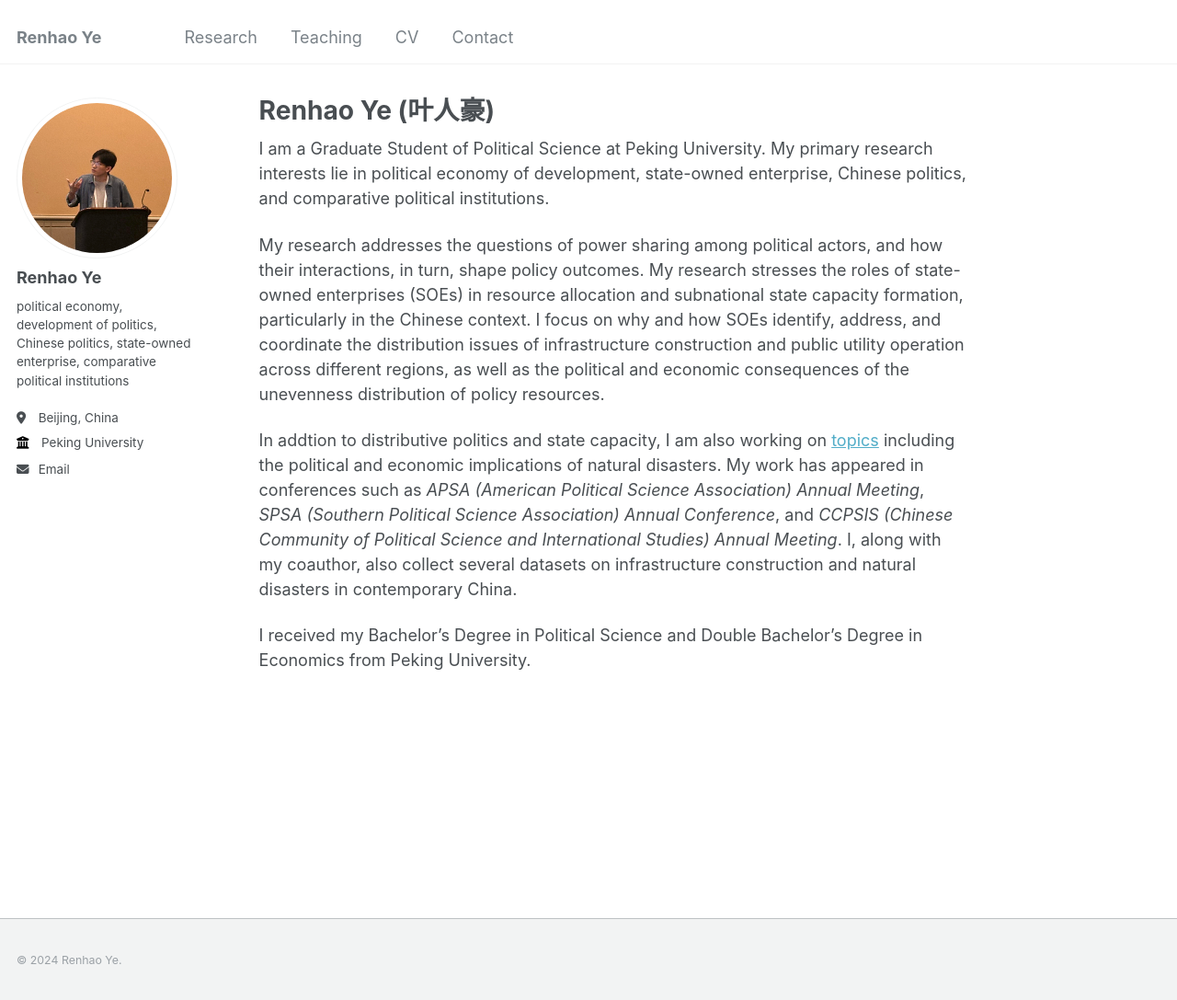
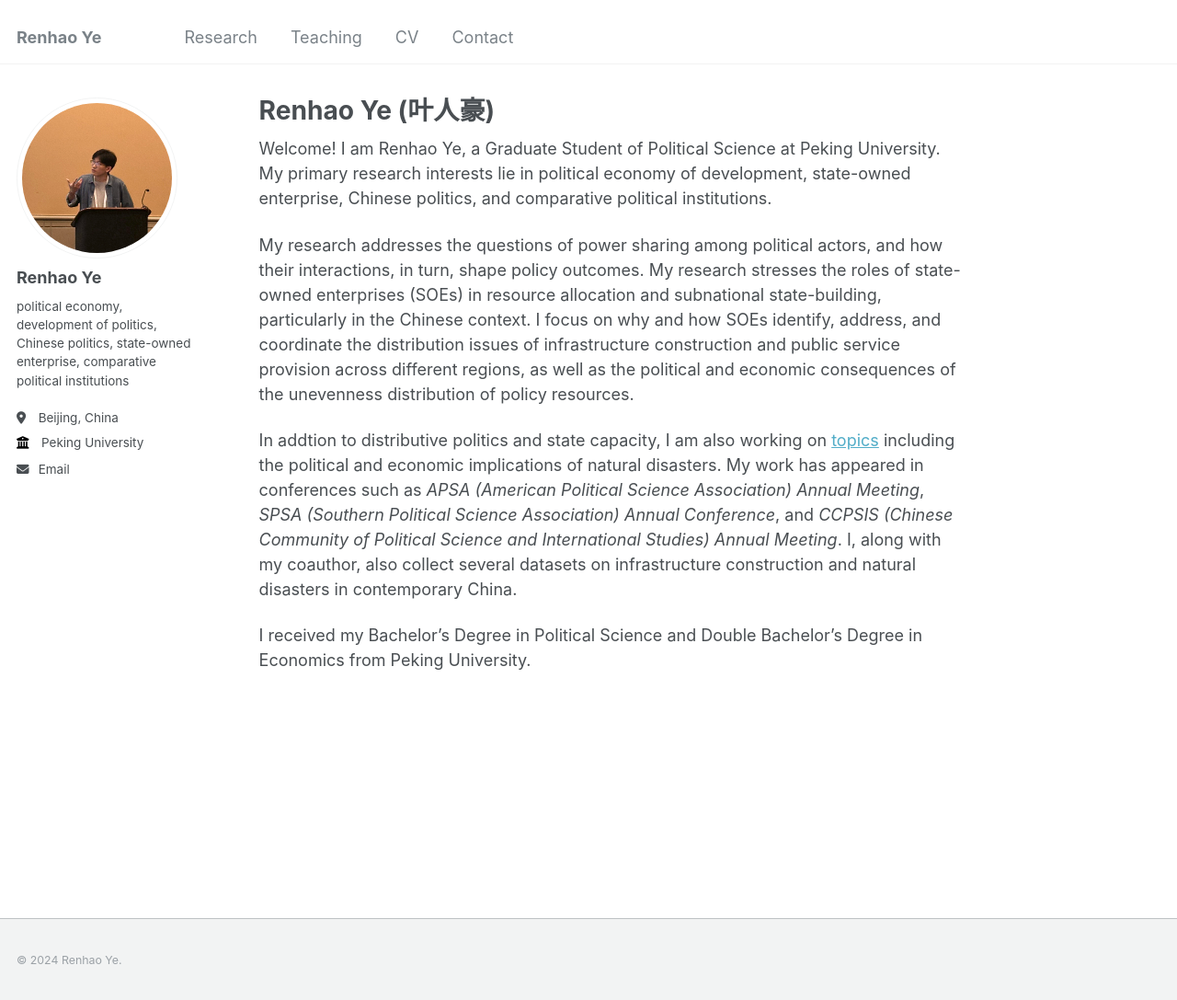
Before and after one commit to thenhow-ye/thenhow-ye.github.io, a Jekyll site: the page built from _pages/about.md, in a window 1280 px wide and 1089 px high. Shown: the whole window at 92% size. Built offline with Jekyll 4.4.1, drawn with Linux system fonts in a browser that asks for light colours.

Commit message:
Update about.md

```diff
--- a/_pages/about.md
+++ b/_pages/about.md
@@ -7,9 +7,9 @@ redirect_from:
   - /about.html
 ---
 
-I am a Graduate Student of Political Science at Peking University. My primary research interests lie in political economy of development, state-owned enterprise, Chinese politics, and comparative political institutions.
+Welcome! I am Renhao Ye, a Graduate Student of Political Science at Peking University. My primary research interests lie in political economy of development, state-owned enterprise, Chinese politics, and comparative political institutions.
 
-My research addresses the questions of power sharing among political actors, and how their interactions, in turn, shape policy outcomes. My research stresses the roles of state-owned enterprises (SOEs) in resource allocation and subnational state capacity formation, particularly in the Chinese context. I focus on why and how SOEs identify, address, and coordinate the distribution issues of infrastructure construction and public utility operation across different regions, as well as the political and economic consequences of the unevenness distribution of policy resources.
+My research addresses the questions of power sharing among political actors, and how their interactions, in turn, shape policy outcomes. My research stresses the roles of state-owned enterprises (SOEs) in resource allocation and subnational state-building, particularly in the Chinese context. I focus on why and how SOEs identify, address, and coordinate the distribution issues of infrastructure construction and public service provision across different regions, as well as the political and economic consequences of the unevenness distribution of policy resources.
 
 In addtion to distributive politics and state capacity, I am also working on [topics](http://thenhow-ye.github.io/publications/) including the political and economic implications of natural disasters. My work has appeared in conferences such as _APSA (American Political Science Association) Annual Meeting_, _SPSA (Southern Political Science Association) Annual Conference_, and _CCPSIS (Chinese Community of Political Science and International Studies) Annual Meeting_. I, along with my coauthor, also collect several datasets on infrastructure construction and natural disasters in contemporary China.
 
```
